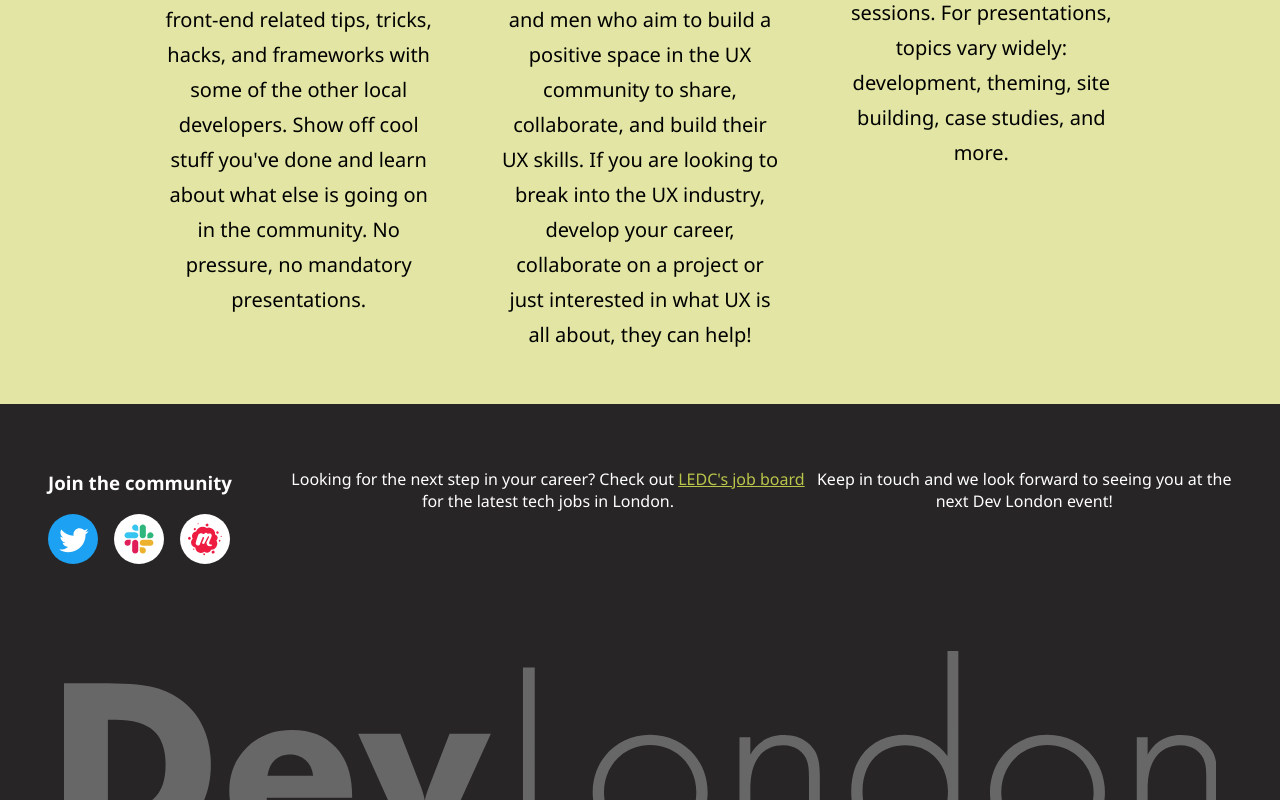
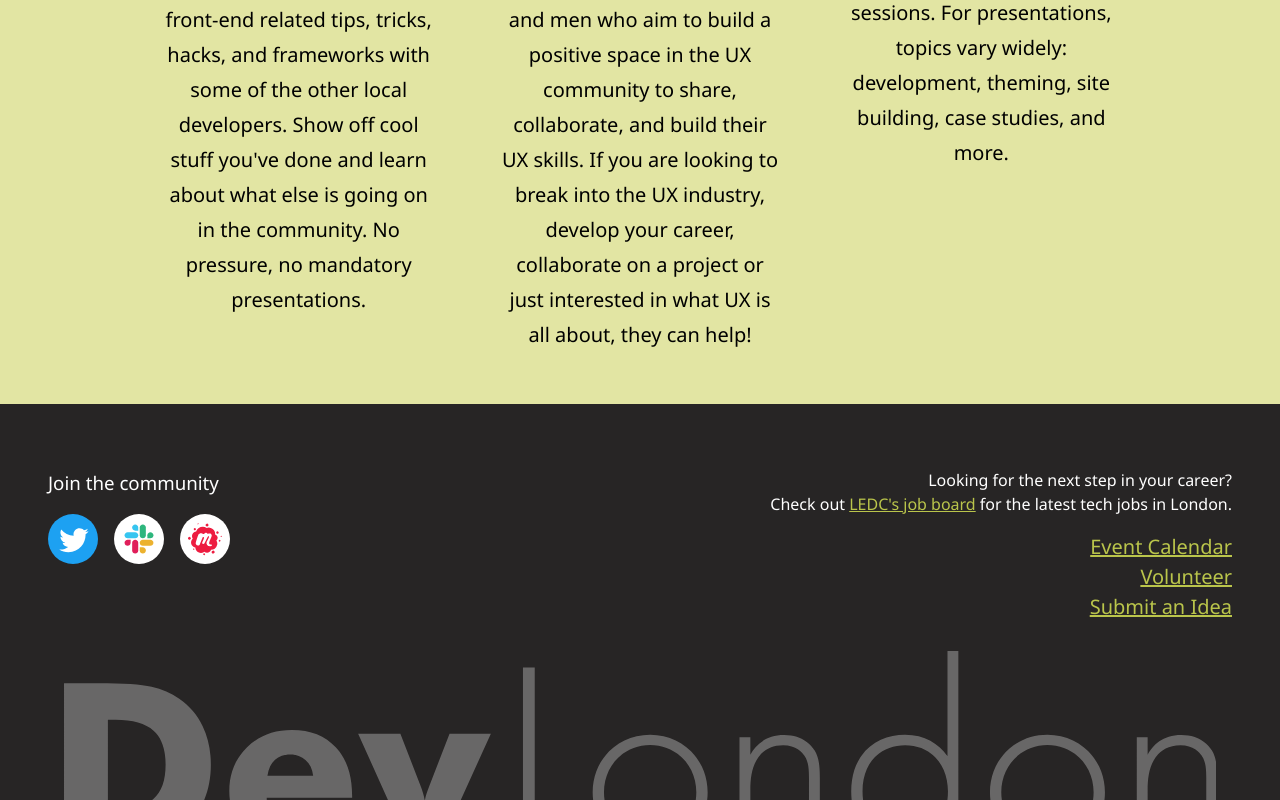
Before and after one commit to DevLdn/devldn-website, a React (Create React App) app in the folder client/: page / in a window 1280 px wide. Shown: the part 2802-3602 px from the top of the page. Built offline with nearby package versions, Linux system fonts and the light colour scheme; no server answers.

Commit message:
updates footer layout

```diff
--- a/client/src/components/Footer.js
+++ b/client/src/components/Footer.js
@@ -32,8 +32,11 @@ class Footer extends Component {
               <img src={meetup} alt="Meetup logo" className="padded" />
             </a>
           </div>
+          <div className="footer-info">
             <p>
-            Looking for the next step in your career? Check out{' '}
+              Looking for the next step in your career?
+              <br />
+              Check out{' '}
               <a
                 href="https://www.ledc.com/tech-jobs"
                 target="_blank"
@@ -43,10 +46,18 @@ class Footer extends Component {
               </a>{' '}
               for the latest tech jobs in London.
             </p>
-          <p>
-            Keep in touch and we look forward to seeing you at the next Dev
-            London event!
-          </p>
+            <ul className="links">
+              <li>
+                <a href="">Event Calendar</a>
+              </li>
+              <li>
+                <a href="">Volunteer</a>
+              </li>
+              <li>
+                <a href="">Submit an Idea</a>
+              </li>
+            </ul>
+          </div>
         </div>
       </div>
     );
--- a/client/src/styles/_app.scss
+++ b/client/src/styles/_app.scss
@@ -564,11 +564,9 @@ button, .button {
 .footer {
     background: $dark-grey;
     padding: 3em;
-    color: $white;
     display: flex;
-    flex-direction: column;
+    flex-flow: column;
     height: 300px;
-    text-align: center;
     overflow: hidden;
     position: relative;
 
@@ -582,6 +580,7 @@ button, .button {
     }
 
     .footer-content {
+        align-items: flex-start;
         display: flex;
         flex-direction: row;
         z-index: 1;
@@ -596,24 +595,23 @@ button, .button {
     }
 
     .contact {
+        align-items: flex-start;
+        justify-content: flex-start;
         display: flex;
-        flex-direction: row;
-        flex-wrap: wrap;
+        flex-flow: row wrap;
         color: $white;
         text-align: left;
 
         h3 {
-            flex-grow: 2;
-            order: 1;
+            font-weight: 300;
             min-width: 100%;
         }
 
         .social {
-            flex-grow: 1;
-            order: 2;
             cursor: pointer;
             max-width: 50px;
             margin-right: 1em;
+            width: 50px;
         }
 
         .padded {
@@ -624,4 +622,24 @@ button, .button {
             border-radius: 50px;
         }
     }
+
+    .footer-info {
+        color: $white;
+        text-align: right;
+        flex: 1;
+
+        p {
+            line-height: 1.5em;
+        }
+
+        .links {
+            list-style-type: none;
+
+            a {
+                font-size: 1.25em;
+                font-weight: 500;
+                line-height: 1.5em;
+            }
+        }
+    }
 }
```
Lines whose indentation alone changed are shown as unchanged.
